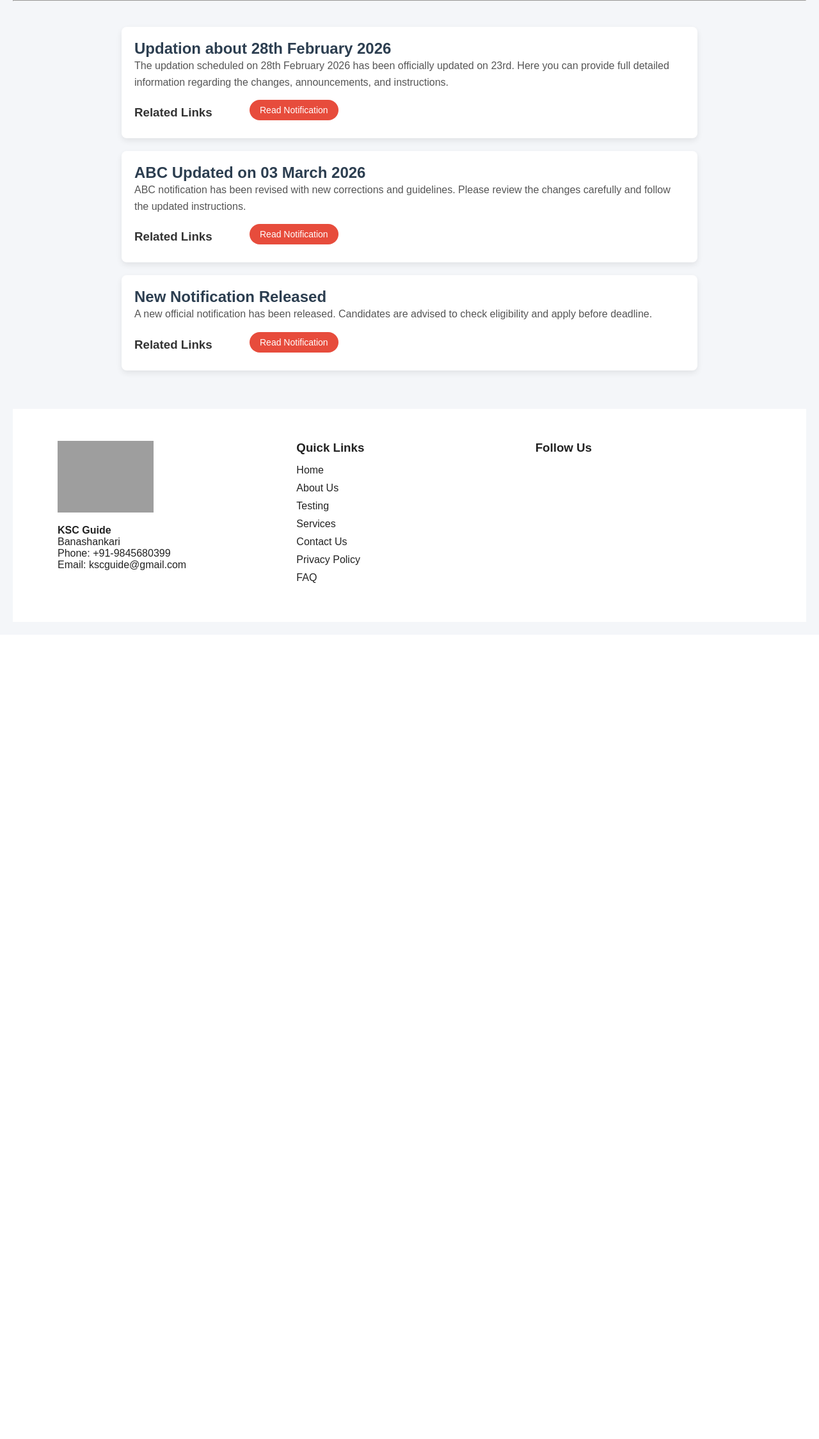
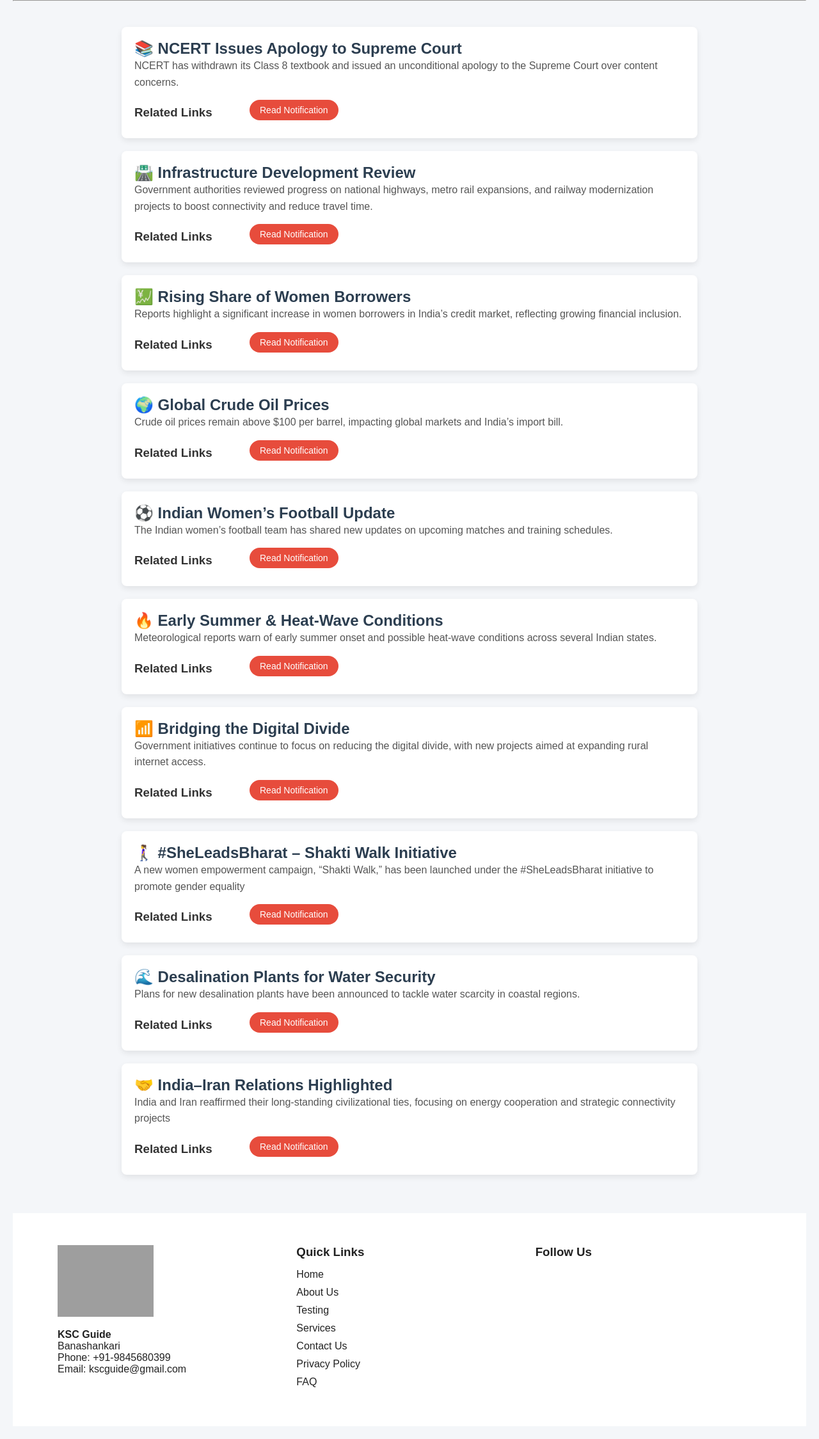
Before and after one commit to Karanperiyapatna/ksc-guide, a Flask app: page /updation in a window 1280 px wide. Shown: the part 100-2349 px from the top of the page at 64% size. Before the commit the page ends 1011 px from the top, so only its background shows below. Run offline with Flask 3, Linux system fonts and the light colour scheme; grey boxes are pictures that could not be loaded.

Commit message:
updated content and updation directing link

```diff
--- a/templates/updation.html
+++ b/templates/updation.html
@@ -107,14 +107,13 @@
 
 <div class="updates-container">
 
+
 	<!-- Update Block 1 -->
-	<div class="update-card">
-		<h2>Updation about 28th February 2026</h2>
+	<div class="update-card" id="update1">
+		<h2>📚 NCERT Issues Apology to Supreme Court</h2>
 
 		<p>
-			The updation scheduled on 28th February 2026 has been officially updated on 23rd.
-			Here you can provide full detailed information regarding the changes,
-			announcements, and instructions.
+			NCERT has withdrawn its Class 8 textbook and issued an unconditional apology to the Supreme Court over content concerns.
 		</p>
 
 		<div class="related-section">
@@ -125,18 +124,17 @@
 					<a href="notification.html">Read Notification</a>
 				</li>
 			</ul>
-
 		</div>
 	</div>
 
 
 	<!-- Update Block 2 -->
-	<div class="update-card">
-		<h2>ABC Updated on 03 March 2026</h2>
+	<div class="update-card" id="update2">
+		<h2>🛣️ Infrastructure Development Review</h2>
 
 		<p>
-			ABC notification has been revised with new corrections and guidelines.
-			Please review the changes carefully and follow the updated instructions.
+			Government authorities reviewed progress on national highways, metro rail expansions,
+			and railway modernization projects to boost connectivity and reduce travel time.
 		</p>
 
 		<div class="related-section">
@@ -152,12 +150,157 @@
 
 
 	<!-- Update Block 3 -->
-	<div class="update-card">
-		<h2>New Notification Released</h2>
+	<div class="update-card" id="update3">
+		<h2>💹 Rising Share of Women Borrowers</h2>
 
 		<p>
-			A new official notification has been released.
-			Candidates are advised to check eligibility and apply before deadline.
+			Reports highlight a significant increase in women borrowers in India’s
+			credit market, reflecting growing financial inclusion.
+		</p>
+
+		<div class="related-section">
+			<h3>Related Links</h3>
+
+			<ul class="related-links">
+				<li>
+					<a href="notification.html">Read Notification</a>
+				</li>
+			</ul>
+		</div>
+	</div>
+
+
+	<!-- Update Block 4 -->
+	<div class="update-card" id="update4">
+		<h2>🌍 Global Crude Oil Prices</h2>
+
+		<p>
+			Crude oil prices remain above $100 per barrel, impacting global markets and India’s import bill.
+		</p>
+
+		<div class="related-section">
+			<h3>Related Links</h3>
+
+			<ul class="related-links">
+				<li>
+					<a href="notification.html">Read Notification</a>
+				</li>
+			</ul>
+		</div>
+	</div>
+
+
+	<!-- Update Block 5 -->
+	<div class="update-card" id="update5">
+		<h2>⚽ Indian Women’s Football Update</h2>
+
+		<p>
+			The Indian women’s football team has shared new updates on
+			upcoming matches and training schedules.
+		</p>
+
+		<div class="related-section">
+			<h3>Related Links</h3>
+
+			<ul class="related-links">
+				<li>
+					<a href="notification.html">Read Notification</a>
+				</li>
+			</ul>
+		</div>
+	</div>
+
+
+	<!-- Update Block 6 -->
+	<div class="update-card" id="update6">
+		<h2>🔥 Early Summer & Heat-Wave Conditions</h2>
+
+		<p>
+			Meteorological reports warn of early summer onset and possible heat-wave
+			conditions across several Indian states.
+		</p>
+
+		<div class="related-section">
+			<h3>Related Links</h3>
+
+			<ul class="related-links">
+				<li>
+					<a href="notification.html">Read Notification</a>
+				</li>
+			</ul>
+		</div>
+	</div>
+
+
+	<!-- Update Block 7 -->
+	<div class="update-card" id="update7">
+		<h2>📶 Bridging the Digital Divide</h2>
+
+		<p>
+			Government initiatives continue to focus on reducing the digital divide,
+			with new projects aimed at expanding rural internet access.
+		</p>
+
+		<div class="related-section">
+			<h3>Related Links</h3>
+
+			<ul class="related-links">
+				<li>
+					<a href="notification.html">Read Notification</a>
+				</li>
+			</ul>
+		</div>
+	</div>
+
+		<!-- Update Block 8 -->
+	<div class="update-card" id="update8">
+		<h2>🚶‍♀️ #SheLeadsBharat – Shakti Walk Initiative</h2>
+
+		<p>
+			A new women empowerment campaign, “Shakti Walk,” has been launched under the
+			#SheLeadsBharat initiative to promote gender equality
+		</p>
+
+		<div class="related-section">
+			<h3>Related Links</h3>
+
+			<ul class="related-links">
+				<li>
+					<a href="notification.html">Read Notification</a>
+				</li>
+			</ul>
+		</div>
+	</div>
+
+
+	<!-- Update Block 9 -->
+	<div class="update-card" id="update9">
+		<h2>🌊 Desalination Plants for Water Security</h2>
+
+		<p>
+			Plans for new desalination plants have been announced to tackle water
+			 scarcity in coastal regions.
+		</p>
+
+		<div class="related-section">
+			<h3>Related Links</h3>
+
+			<ul class="related-links">
+				<li>
+					<a href="notification.html">Read Notification</a>
+				</li>
+			</ul>
+		</div>
+	</div>
+
+
+	<!-- Update Block 10 -->
+	<div class="update-card" id="update10">
+		<h2>🤝 India–Iran Relations Highlighted</h2>
+
+		<p>
+			India and Iran reaffirmed their long-standing civilizational ties,
+			focusing on energy cooperation and strategic connectivity projects
 		</p>
 
 		<div class="related-section">
```
Also changed, not shown: templates/index.html (+26 -21 lines).
